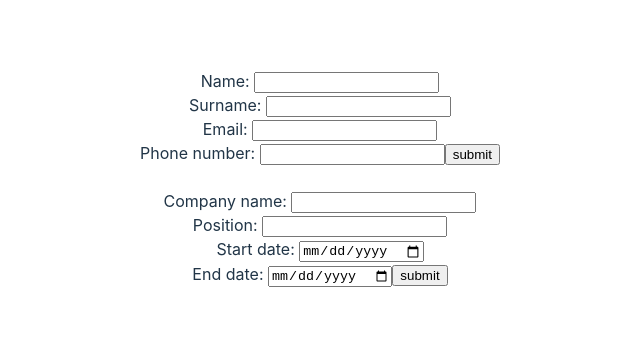
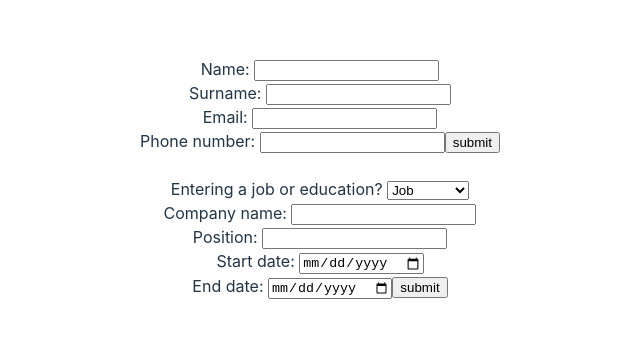
Before and after one commit to tilenmars/odin-react-cv-application, a React (Vite) app: page / in a window 1280 px wide. Shown: the part 222-560 px from the top of the page, without its empty margins (320-960 px from the left). Built offline with nearby package versions, Linux system fonts and the light colour scheme.

Commit message:
Generate cards from data entered in job/education form

```diff
--- a/src/App.jsx
+++ b/src/App.jsx
@@ -13,20 +13,24 @@ const App = () => {
   const saveData = (event) => {
       event.preventDefault();
       const formData = new FormData(event.target);
-      obj = [Object.fromEntries(formData)];
+      obj = [...obj, Object.fromEntries(formData)];
       return obj;
   }
 return(
   <>
   {savedRegisterData.length < 1 ?
     <Register onSubmit={function(event){
-      {console.log(savedRegisterData)}
       setSavedRegisterData(saveData(event));}}/> : <Card title={savedRegisterData[0].name + " " + savedRegisterData[0].surname} text="" dataField1={savedRegisterData[0].phone} dataField2={savedRegisterData[0].email} type={savedRegisterData[0].type}/>
   }
     <br/>
     <NewJob onSubmit={function(event){
-    setSavedJobData(saveData(event));
-  }}/>
+    setSavedJobData([...savedJobData, saveData(event)]);
+  }
+}
+
+/>
+{console.log(savedJobData)}
+{savedJobData.length > 0 ? <Card title={savedJobData[0][0].companyName} dataField1={savedJobData[0][0].startDate} dataField2={savedJobData[0][0].endDate}/> : ""}
   </>
 )
 }
--- a/src/components/Card.jsx
+++ b/src/components/Card.jsx
@@ -1,6 +1,7 @@
 const Card = (props) => {
+    console.log(props)
     return(
-        <div class="card">
+        <div className="card">
             {<h1>{props.title}</h1>}
             <h2 className="email">{props.dataField1}</h2>
             <h2 className="phone">{props.dataField2}</h2>
--- a/src/components/NewJob.jsx
+++ b/src/components/NewJob.jsx
@@ -11,6 +11,11 @@ const saveData = (event) => {
 const NewJob = props =>{
     return(
     <form onSubmit={props.onSubmit}>
+        <label htmlFor="jobOrEducation">Entering a job or education? </label>
+        <select name="jobOrEducation" id="jobOrEducation">Education or job?
+            <option value="Job">Job</option>
+            <option value="Education">Education</option>
+        </select><br/>
         <label htmlFor="companyName">Company name: </label>
         <input type="text" name="companyName" id="companyName" />
         <br />
```
